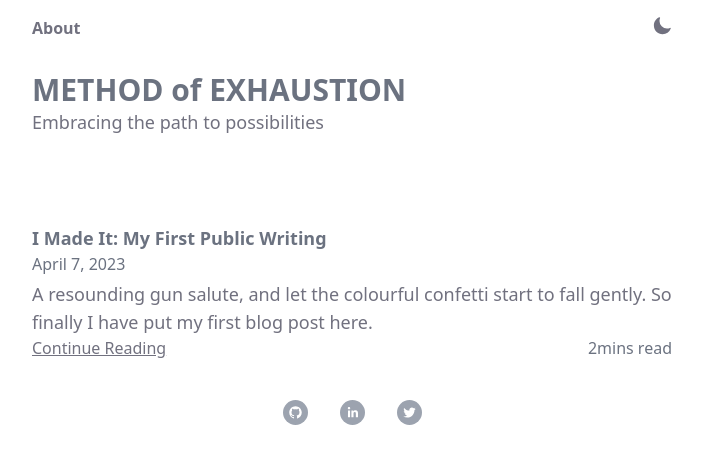
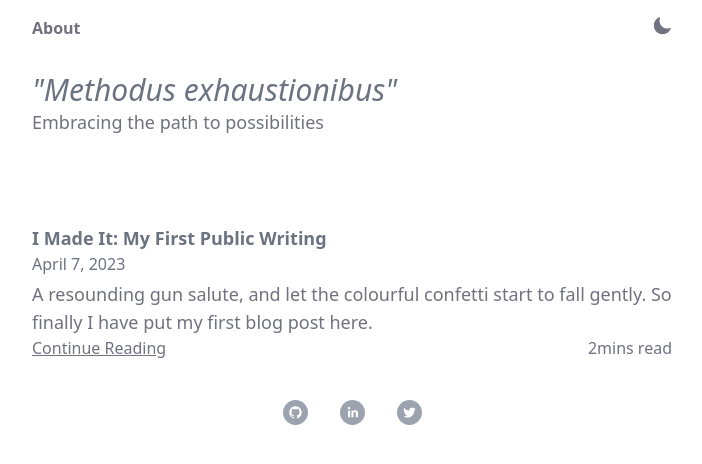
Before and after one commit to victor-eno/vicjournals, a Next.js app: page / in a window 1280 px wide. Shown: the top 464 px of the page, without its empty margins (288-990 px from the left). Built offline with nearby package versions, Linux system fonts and the light colour scheme.

Commit message:
testing changes

```diff
--- a/pages/index.js
+++ b/pages/index.js
@@ -40,8 +40,8 @@ export default function Blog({ posts }) {
 
        <div className="flex left-0 p-4">
        <div>
-       <h1 className="vic1 text-3xl font-bold text-gray-500">
-        METHOD of EXHAUSTION
+       <h1 className="vic1 text-3xl italic text-gray-500">
+        "Methodus exhaustionibus"
         </h1>
         <p className="vic2 font-base">
         Embracing the path to possibilities
--- a/styles/globals.css
+++ b/styles/globals.css
@@ -19,7 +19,7 @@
 
     .vic1 {
       @apply text-greytext-100 dark:text-moodytext-100;;
-      font-variation-settings: 'wght' 850;
+      font-variation-settings: 'wght' 50;
    }
    .vic2 {
     @apply text-greytext-100 dark:text-moodytext-100;;
```
